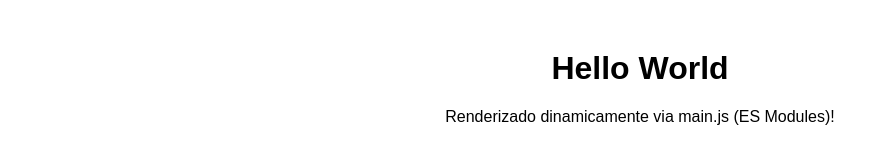
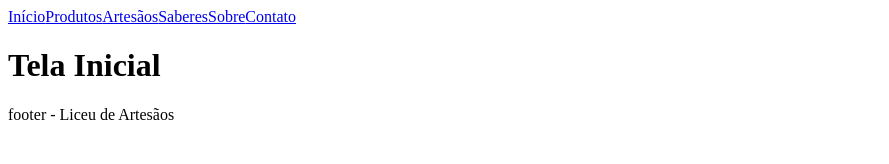
Before and after one commit to thayssaromao/Padroes-Web, a plain HTML site: page index.html in a window 1280 px wide. Shown: the whole page, without its empty margins (0-889 px from the left). Drawn offline with Linux system fonts and the light colour scheme.

Commit message:
Implementação de Rotas
Index.html serve como um spa base que carrega o conteúdo das outras paginas.

```diff
--- a/index.html
+++ b/index.html
@@ -1,12 +1,21 @@
 <!DOCTYPE html>
-<html lang="en">
+<html lang="pt-BR">
 <head>
     <meta charset="UTF-8">
     <meta name="viewport" content="width=device-width, initial-scale=1.0">
-    <title>Projeto TecSol</title>
+    <title>Liceu de Ofícios</title>
 </head>
 <body>
-    <div id="app"></div>
-    <script type="module" src="main.js"></script>
+    <header>
+        <nav id="nav"></nav>
+    </header>
+
+    <main id="conteudo"></main>
+
+    <footer>
+        <p>footer - Liceu de Artesãos</p>
+    </footer>
+
+    <script type="module" src="js/router.js"></script>
 </body>
 </html>
--- /dev/null
+++ b/js/router.js
@@ -0,0 +1,50 @@
+const rotas = [
+  { nome: 'Início',   caminho: '/inicio',   arquivo: 'pages/inicio.html',   titulo: 'Tela Inicial' },
+  { nome: 'Produtos', caminho: '/produtos', arquivo: 'pages/produtos.html', titulo: 'Produtos | Liceu' },
+  { nome: 'Artesãos', caminho: '/artesaos', arquivo: 'pages/artesaos.html', titulo: 'Artesãos | Liceu' },
+  { nome: 'Saberes',  caminho: '/saberes',  arquivo: 'pages/saberes.html',  titulo: 'Saberes | Liceu' },
+  { nome: 'Sobre',    caminho: '/sobre',    arquivo: 'pages/sobre.html',    titulo: 'Sobre | UTFPR' },
+  { nome: 'Contato',  caminho: '/contato',  arquivo: 'pages/contato.html',  titulo: 'Contato | Liceu' },
+];
+
+const rotaNaoEncontrada = {
+  arquivo: 'pages/nao-encontrado.html',
+  titulo: 'Página Não Encontrada',
+};
+
+const nav = document.querySelector('#nav');
+const conteudo = document.querySelector('#conteudo');
+
+function caminhoAtual() {
+  return location.hash.slice(1) || '/inicio';
+}
+
+function renderizarNav(caminho) {
+  nav.innerHTML = rotas
+    .map(({ nome, caminho: c }) => {
+      const ativo = c === caminho ? ' aria-current="page"' : '';
+      return `<a href="#${c}"${ativo}>${nome}</a>`;
+    })
+    .join('');
+}
+
+async function carregarPagina() {
+  const caminho = caminhoAtual();
+  const rota = rotas.find(r => r.caminho === caminho) ?? rotaNaoEncontrada;
+
+  renderizarNav(caminho);
+  document.title = rota.titulo;
+
+  try {
+    const resposta = await fetch(rota.arquivo);
+    if (!resposta.ok) throw new Error(resposta.status);
+    conteudo.innerHTML = await resposta.text();
+  } catch {
+    const fallback = await fetch(rotaNaoEncontrada.arquivo);
+    conteudo.innerHTML = await fallback.text();
+    document.title = rotaNaoEncontrada.titulo;
+  }
+}
+
+window.addEventListener('hashchange', carregarPagina);
+carregarPagina();
--- a/main.js
+++ /dev/null
@@ -1,12 +0,0 @@
-document.addEventListener("DOMContentLoaded", () => {
-    const appContainer = document.getElementById("app");
-
-    if (appContainer) {
-        appContainer.innerHTML = `
-            <main style="font-family: Arial, sans-serif; text-align: center; margin-top: 50px;">
-                <h1>Hello World</h1>
-                <p>Renderizado dinamicamente via main.js (ES Modules)!</p>
-            </main>
-        `;
-    }
-});
--- /dev/null
+++ b/pages/inicio.html
@@ -0,0 +1 @@
+<h1>Tela Inicial</h1>
```
Also changed, not shown: pages/artesaos.html (added, +1 -0 lines), pages/contato.html (added, +1 -0 lines), pages/nao-encontrado.html (added, +1 -0 lines), pages/produtos.html (added, +1 -0 lines), pages/saberes.html (added, +1 -0 lines), pages/sobre.html (added, +1 -0 lines), router.js (deleted).
